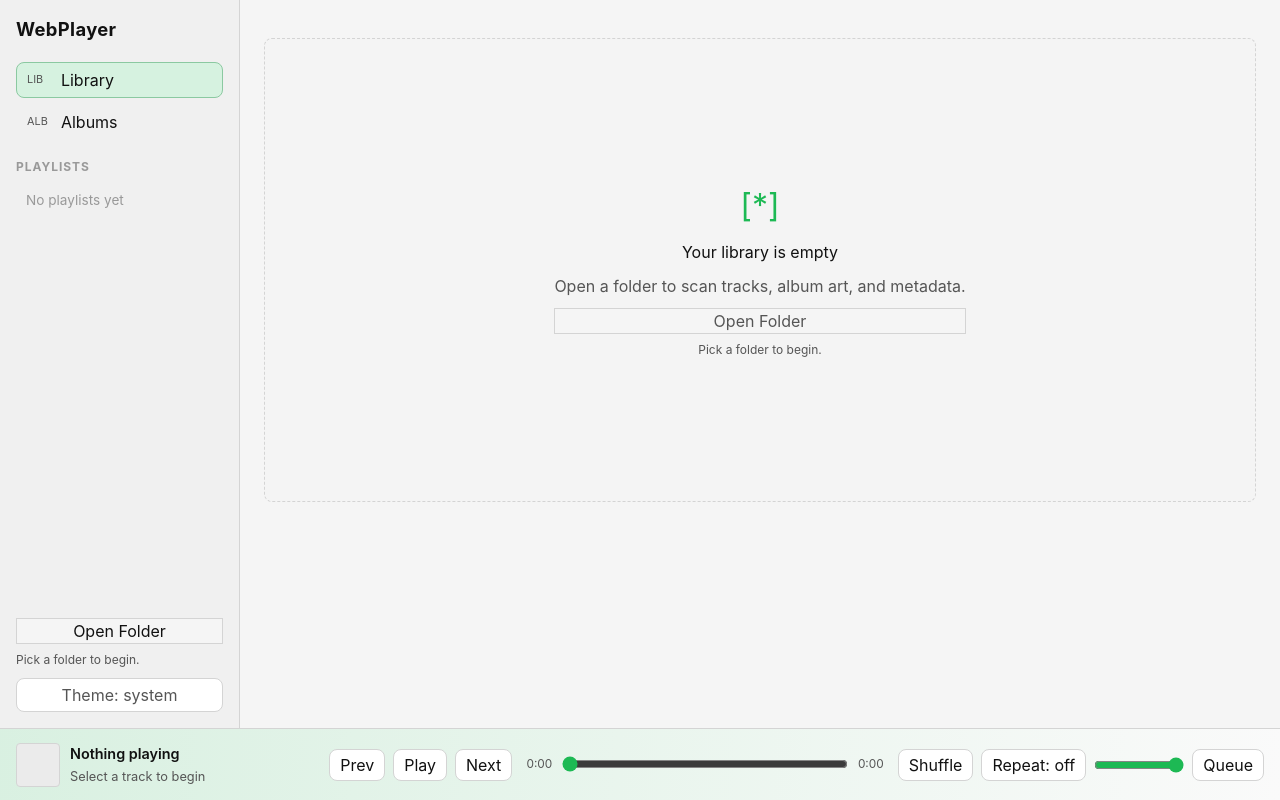
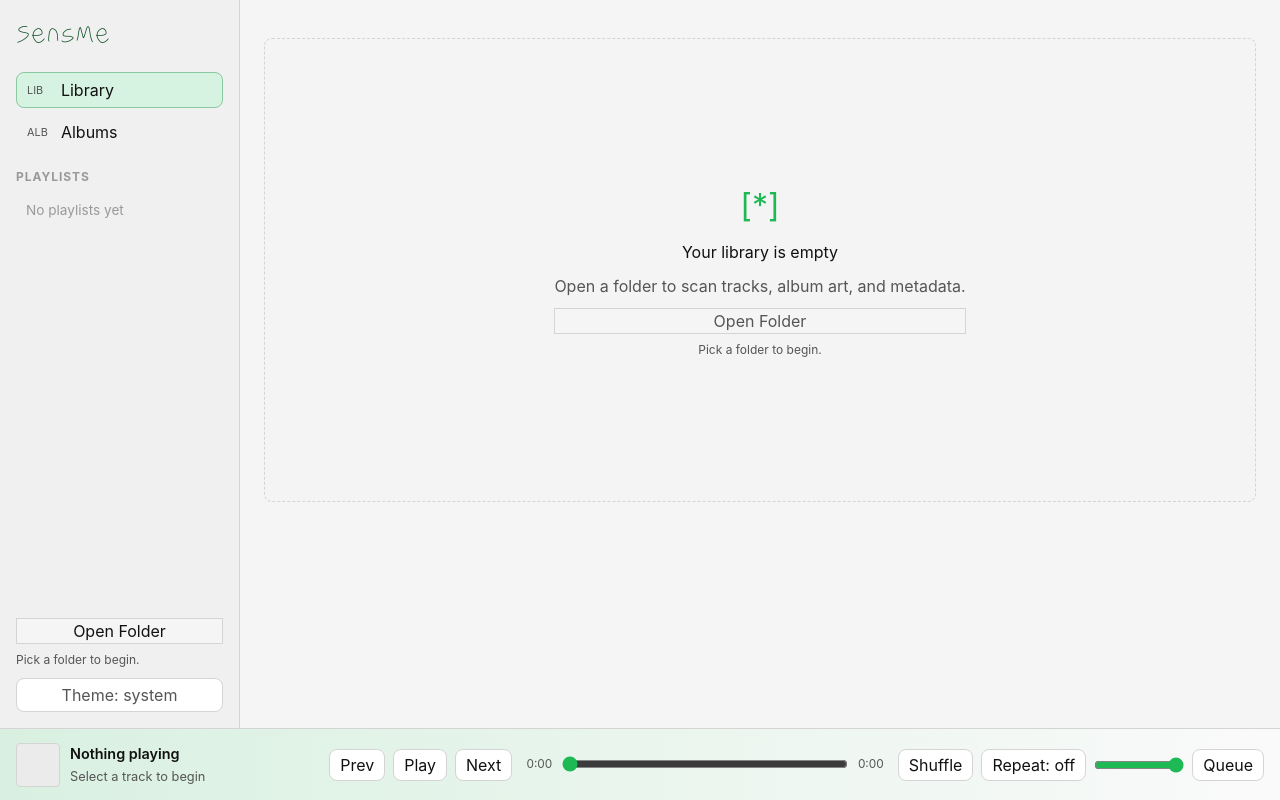
Before and after one commit to CamiloParraS/ISW-4A26A-1304-ESTRUCTURA-SensMe, a React (Vite) app: page / in a window 1280 px wide. Built offline with nearby package versions, Linux system fonts and the light colour scheme; a web font is replaced by a local one.

Commit message:
feat: update sidebar logo to SensMe and enhance styling with Krieg font

```diff
--- a/index.html
+++ b/index.html
@@ -4,7 +4,7 @@
     <meta charset="UTF-8" />
     <link rel="icon" type="image/svg+xml" href="/favicon.svg" />
     <meta name="viewport" content="width=device-width, initial-scale=1.0" />
-        <title>reproductor_musica</title>
+    <title>SensMe</title>
   </head>
   <body>
     <div id="root"></div>
--- a/src/components/Sidebar.tsx
+++ b/src/components/Sidebar.tsx
@@ -30,7 +30,7 @@ export function Sidebar() {
 
     return (
         <nav className="sidebar" aria-label="Main navigation">
-            <div className="sidebar-logo">WebPlayer</div>
+            <div className="sidebar-logo">SensMe</div>
 
             <ul className="sidebar-nav">
                 {navItems.map((item) => (
@@ -56,8 +56,8 @@ export function Sidebar() {
                         <button
                             type="button"
                             className={`nav-item ${view === "playlist" && activePlaylistId === playlist.id
-                                    ? "nav-item--active"
-                                    : ""
+                                ? "nav-item--active"
+                                : ""
                                 }`}
                             onClick={() => {
                                 setView("playlist");
--- a/src/styles/shell.css
+++ b/src/styles/shell.css
@@ -22,10 +22,19 @@
 }
 
 .sidebar-logo {
-  font-size: 1.15rem;
-  font-weight: 700;
-  letter-spacing: 0.02em;
+  font-size: 1.6rem;
+  font-weight: 1000;
+  letter-spacing: 0.03em;
   margin-bottom: 18px;
+  font-family:
+    "Krieg",
+    system-ui,
+    -apple-system,
+    "Segoe UI",
+    Roboto,
+    "Helvetica Neue",
+    Arial;
+  color: var(--accent-contrast, var(--accent));
 }
 
 .sidebar-nav,
--- a/src/styles/theme.css
+++ b/src/styles/theme.css
@@ -27,6 +27,35 @@
   --ring: var(--accent);
   --primary: var(--text-primary);
   --primary-foreground: var(--surface);
+  /* Accessible accent: mix with black in light mode to darken pale accents */
+  --accent-contrast: color-mix(in oklab, var(--accent) 55%, #000 45%);
+}
+
+/* Krieg font for sidebar logo */
+@font-face {
+  font-family: "Krieg";
+  src: url("/src/assets/fonts/krieg-font/KriegFont-xqwj.otf") format("opentype");
+  font-weight: 700;
+  font-style: normal;
+  font-display: swap;
+}
+
+@font-face {
+  font-family: "Krieg";
+  src: url("/src/assets/fonts/krieg-font/KriegFontOblique-pLBy.otf")
+    format("opentype");
+  font-weight: 700;
+  font-style: oblique;
+  font-display: swap;
+}
+
+@font-face {
+  font-family: "Krieg";
+  src: url("/src/assets/fonts/krieg-font/KriegFontOppositeOblique-DypE.otf")
+    format("opentype");
+  font-weight: 700;
+  font-style: oblique;
+  font-display: swap;
 }
 
 [data-theme="dark"] {
@@ -50,6 +79,8 @@
   --ring: var(--accent);
   --primary: var(--text-primary);
   --primary-foreground: var(--surface);
+  /* Mix with white in dark mode to ensure visibility */
+  --accent-contrast: color-mix(in oklab, var(--accent) 55%, #fff 45%);
 }
 
 @media (prefers-color-scheme: dark) {
@@ -74,6 +105,8 @@
     --ring: var(--accent);
     --primary: var(--text-primary);
     --primary-foreground: var(--surface);
+    /* Mix with white when system prefers dark */
+    --accent-contrast: color-mix(in oklab, var(--accent) 55%, #fff 45%);
   }
 }
 
```
Lines whose indentation alone changed are shown as unchanged.
